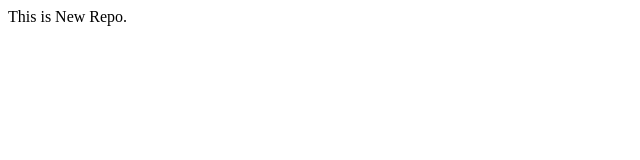
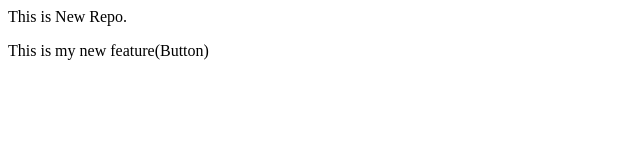
Before and after one commit to CodeDestination/localrepo, a plain HTML site: page index.html in a window 1280 px wide. Shown: the whole page, without its empty margins (0-640 px from the left). Drawn offline with Linux system fonts and the light colour scheme.

Commit message:
Add Button

```diff
--- a/index.html
+++ b/index.html
@@ -1 +1,3 @@
 <p>This is New Repo.</p>
+
+<p>This is my new feature(Button)</p>
```
